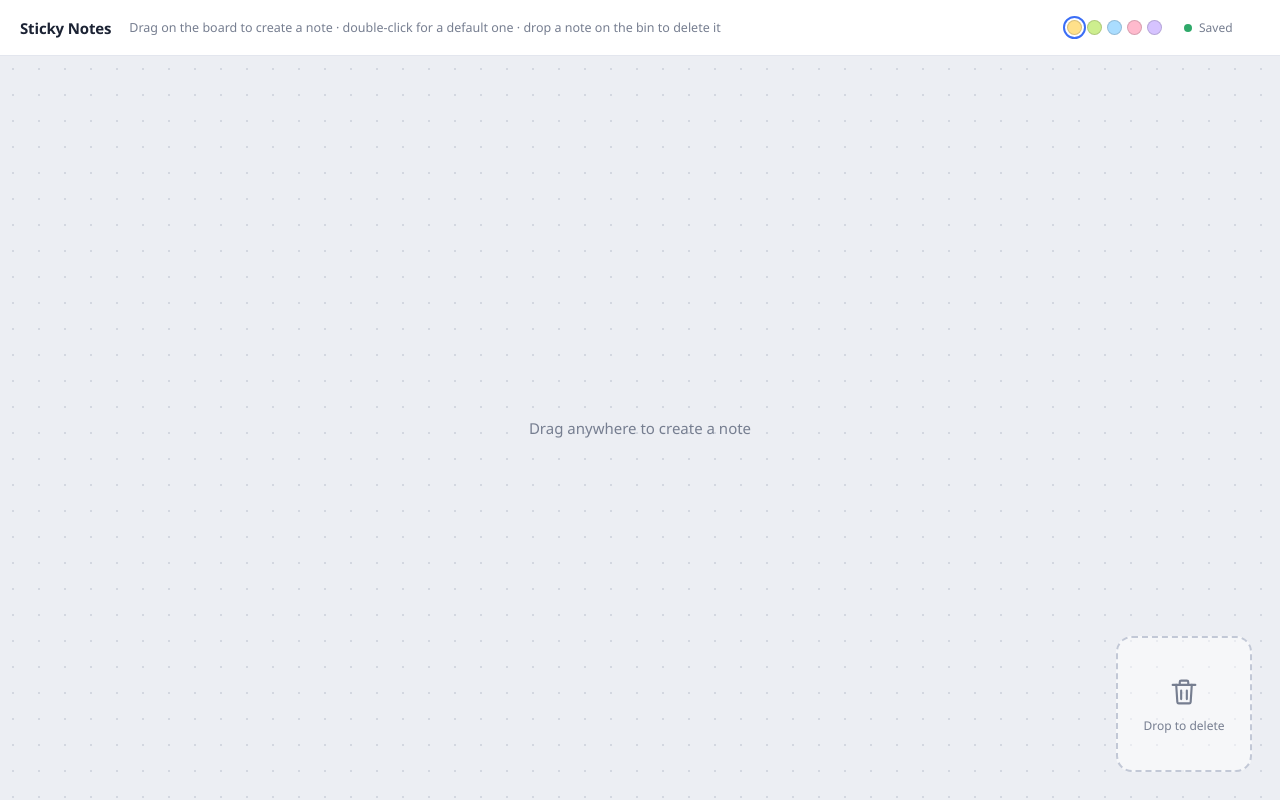
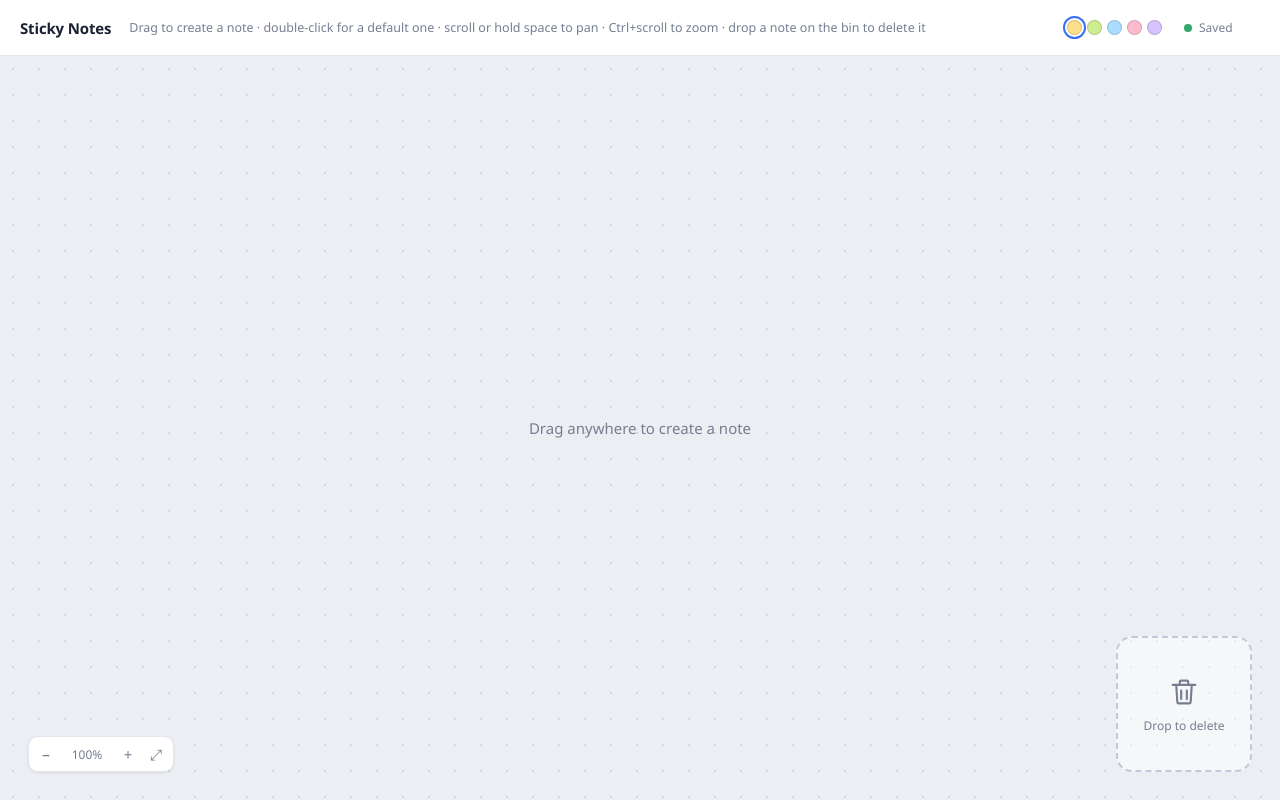
Before and after one commit to AWielguszewski/sticky-notes, a React (Vite) app: page / in a window 1280 px wide. Built offline with nearby package versions, Linux system fonts and the light colour scheme.

Commit message:
feat: zoom controls and fit to notes

```diff
--- a/src/components/Board.tsx
+++ b/src/components/Board.tsx
@@ -1,14 +1,21 @@
 import { useCallback, useEffect, useMemo, useRef, type MouseEvent as ReactMouseEvent } from 'react';
 import { usePointerDrag } from '../hooks/usePointerDrag';
-import { containsPoint, rectFromCorners, type Point, type Rect } from '../model/geometry';
+import {
+  boundingRect,
+  containsPoint,
+  rectFromCorners,
+  type Point,
+  type Rect,
+} from '../model/geometry';
 import { DEFAULT_NOTE_SIZE, MIN_NOTE_SIZE, type NoteColor, type NoteId } from '../model/note';
-import { panBy, toWorld, zoomBy, type Viewport } from '../model/viewport';
+import { fitToRect, panBy, toWorld, zoomBy, zoomTo, type Viewport } from '../model/viewport';
 import { selectNoteList } from '../state/notesReducer';
 import { useNoteActions, useNotesState } from '../state/useNotes';
 import { viewportStore } from '../state/viewportStore';
 import { DraftNote, type DraftNoteHandle } from './DraftNote';
 import { NoteCard, type NoteDropTarget } from './NoteCard';
 import { TrashZone, type TrashZoneHandle } from './TrashZone';
+import { ZoomControl } from './ZoomControl';
 import styles from './Board.module.css';
 
 /** Shorter drags are treated as a click on the board rather than as drawing a note. */
@@ -22,6 +29,10 @@ const MIN_GRID_PX = 16;
 const WHEEL_LINE_PX = 16;
 
 const ZOOM_SENSITIVITY = 320;
+
+const ZOOM_STEP = 1.25;
+
+const FIT_PADDING_PX = 80;
 
 interface DrawGesture {
   kind: 'draw';
@@ -61,6 +72,39 @@ export function Board({ draftColor }: { draftColor: NoteColor }) {
   const panReadyRef = useRef(false);
 
   const getViewport = useCallback((): Viewport => viewportStore.get(), []);
+
+  const notesRef = useRef(notes);
+  useEffect(() => {
+    notesRef.current = notes;
+  });
+
+  const zoomAtCentre = useCallback((factor: number) => {
+    const element = viewportRef.current;
+    if (element === null) return;
+    const pivot = { x: element.clientWidth / 2, y: element.clientHeight / 2 };
+    viewportStore.set(zoomBy(viewportStore.get(), pivot, factor));
+  }, []);
+
+  const resetZoom = useCallback(() => {
+    const element = viewportRef.current;
+    if (element === null) return;
+    const pivot = { x: element.clientWidth / 2, y: element.clientHeight / 2 };
+    viewportStore.set(zoomTo(viewportStore.get(), pivot, 1));
+  }, []);
+
+  const fitToNotes = useCallback(() => {
+    const element = viewportRef.current;
+    if (element === null) return;
+    const bounds = boundingRect(notesRef.current.map((note) => note.rect));
+    if (bounds === null) return;
+    viewportStore.set(
+      fitToRect(
+        bounds,
+        { width: element.clientWidth, height: element.clientHeight },
+        FIT_PADDING_PX,
+      ),
+    );
+  }, []);
 
   // The camera is written straight to the DOM: panning must not re-render a single note.
   useEffect(() => {
@@ -136,6 +180,27 @@ export function Board({ draftColor }: { draftColor: NoteColor }) {
       window.removeEventListener('blur', handleBlur);
     };
   }, []);
+
+  useEffect(() => {
+    const handleKeyDown = (event: KeyboardEvent): void => {
+      if (isTyping(event.target)) return;
+      if (event.ctrlKey || event.metaKey) {
+        if (event.key === '0') resetZoom();
+        else if (event.key === '+' || event.key === '=') zoomAtCentre(ZOOM_STEP);
+        else if (event.key === '-') zoomAtCentre(1 / ZOOM_STEP);
+        else return;
+        event.preventDefault();
+        return;
+      }
+      if (event.shiftKey && event.code === 'Digit1') {
+        event.preventDefault();
+        fitToNotes();
+      }
+    };
+
+    window.addEventListener('keydown', handleKeyDown);
+    return () => window.removeEventListener('keydown', handleKeyDown);
+  }, [fitToNotes, resetZoom, zoomAtCentre]);
 
   // The trash bounds are measured once per gesture, so dragging a note never forces a layout.
   const dropTarget = useMemo<NoteDropTarget>(() => {
@@ -288,6 +353,12 @@ export function Board({ draftColor }: { draftColor: NoteColor }) {
       </div>
 
       <TrashZone ref={trashRef} />
+      <ZoomControl
+        onZoomIn={() => zoomAtCentre(ZOOM_STEP)}
+        onZoomOut={() => zoomAtCentre(1 / ZOOM_STEP)}
+        onReset={resetZoom}
+        onFit={fitToNotes}
+      />
 
       {state.status === 'loading' && <p className={styles.placeholder}>Loading notes…</p>}
       {state.status === 'failed' && <p className={styles.placeholder}>Notes could not be loaded.</p>}
--- a/src/components/Toolbar.tsx
+++ b/src/components/Toolbar.tsx
@@ -22,8 +22,8 @@ export function Toolbar({ color, onColorChange }: ToolbarProps) {
     <header className={styles.toolbar}>
       <h1 className={styles.title}>Sticky Notes</h1>
       <p className={styles.hint}>
-        Drag on the board to create a note · double-click for a default one · drop a note on the bin
-        to delete it
+        Drag to create a note · double-click for a default one · scroll or hold space to pan ·
+        Ctrl+scroll to zoom · drop a note on the bin to delete it
       </p>
 
       <div className={styles.tools}>
--- /dev/null
+++ b/src/components/ZoomControl.module.css
@@ -0,0 +1,47 @@
+.zoom {
+  position: absolute;
+  bottom: 28px;
+  left: 28px;
+  z-index: 100;
+  display: flex;
+  align-items: center;
+  gap: 2px;
+  padding: 4px;
+  border: 1px solid var(--panel-border);
+  border-radius: 10px;
+  background: var(--panel-bg);
+  box-shadow: var(--shadow-panel);
+}
+
+.button,
+.level {
+  display: flex;
+  align-items: center;
+  justify-content: center;
+  height: 26px;
+  padding: 0;
+  border: none;
+  border-radius: 6px;
+  background: none;
+  color: var(--ink-muted);
+  cursor: pointer;
+  transition: background 120ms ease, color 120ms ease;
+}
+
+.button {
+  width: 26px;
+  font-size: 15px;
+  line-height: 1;
+}
+
+.level {
+  width: 52px;
+  font-size: 12px;
+  font-variant-numeric: tabular-nums;
+}
+
+.button:hover,
+.level:hover {
+  background: var(--board-bg);
+  color: var(--ink);
+}
--- /dev/null
+++ b/src/components/ZoomControl.tsx
@@ -0,0 +1,36 @@
+import { useZoom } from '../state/useViewport';
+import styles from './ZoomControl.module.css';
+
+interface ZoomControlProps {
+  onZoomIn: () => void;
+  onZoomOut: () => void;
+  onReset: () => void;
+  onFit: () => void;
+}
+
+export function ZoomControl({ onZoomIn, onZoomOut, onReset, onFit }: ZoomControlProps) {
+  const zoom = useZoom();
+
+  return (
+    <div className={styles.zoom} onPointerDown={(event) => event.stopPropagation()}>
+      <button type="button" className={styles.button} onClick={onZoomOut} aria-label="Zoom out">
+        −
+      </button>
+      <button type="button" className={styles.level} onClick={onReset} title="Reset to 100% (Ctrl+0)">
+        {Math.round(zoom * 100)}%
+      </button>
+      <button type="button" className={styles.button} onClick={onZoomIn} aria-label="Zoom in">
+        +
+      </button>
+      <button
+        type="button"
+        className={styles.button}
+        onClick={onFit}
+        aria-label="Fit all notes"
+        title="Fit all notes (Shift+1)"
+      >
+        ⤢
+      </button>
+    </div>
+  );
+}
```
